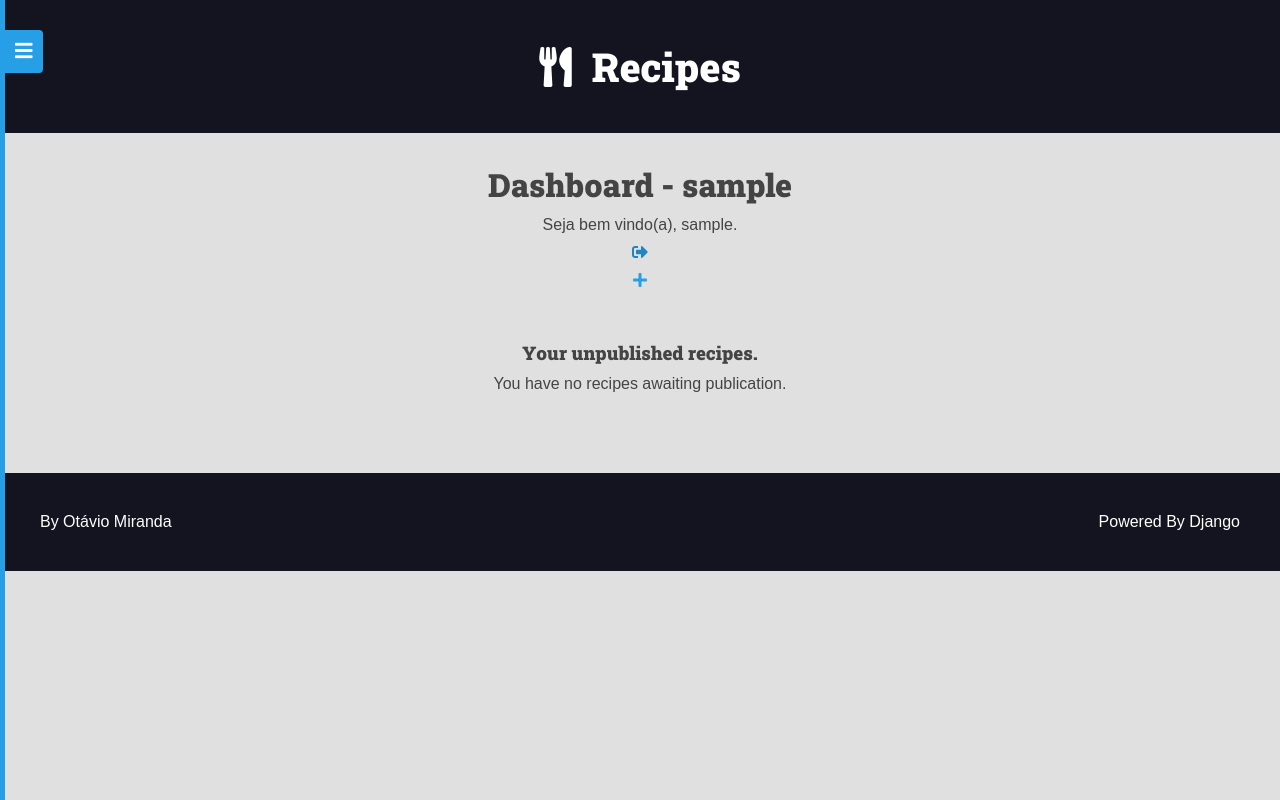
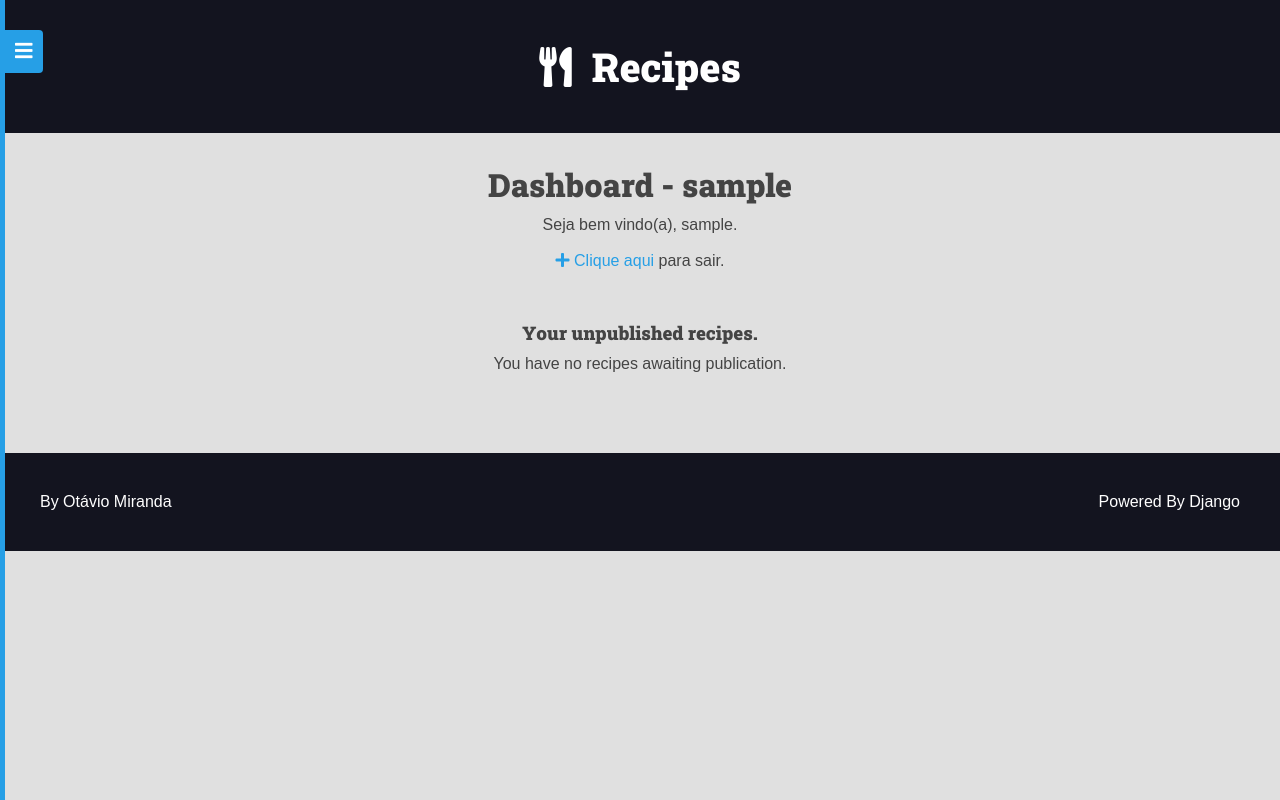
Before and after one commit to GustavoClausen/curso-django-primeiro-projeto, a Django app: page /authors/dashboard/ in a window 1280 px wide. Run offline with Django 4.2, Linux system fonts and the light colour scheme; the visitor is signed in with stand-in values (Sample User, id 1); data that the repository does not hold is empty; parts of the project's set-up code (start-up, migrations or seed data) failed here and were passed over.

Commit message:
Criando form (post) de logout

```diff
--- /dev/null
+++ b/authors/templates/author/pages/partials/form_logout.html
@@ -0,0 +1,4 @@
+<form method="POST" action="{% url 'authors:logout' %}" class="inlineform form-logout">
+    {% csrf_token %}
+    <input type="hidden" name="username" value="{{ request.user.username }}">
+</form>
--- a/authors/templates/author/pages/partials/login_message.html
+++ b/authors/templates/author/pages/partials/login_message.html
@@ -1,18 +1,12 @@
 {% if request.user.is_authenticated %}
     <div class="login-message">
         Seja bem vindo&#40;a&#41;, {{ request.user.username}}.<br>
-        <form method="POST" action="{% url 'authors:logout' %}" class="inlineform">
-            {% csrf_token %}
-            <input type="hidden" name="username" value="{{ request.user.username }}">
-            <button class="plaintextbutton" type="submit">
-                <i class="fas fa-sign-out-alt"></i>
-                <span class="exit-text">Sair</span>
-            </button>
-        </form>
         <br>
         <a class="a-add-recipe" href="{% url 'authors:dashboard_recipe_new' %}">
             <i class="fa fa-plus"></i>
             <span class="add-text">Adicionar receita</span>
         </a>
+        {% include 'author/pages/partials/form_logout.html' %}
+        <a class="authors-logout-link" href="#">Clique aqui</a> para sair.
     </div>
 {% endif %}
--- a/base_static/global/js/scripts.js
+++ b/base_static/global/js/scripts.js
@@ -41,6 +41,18 @@ function my_scope() {
            }
         }
     )();
+
+    (() => {
+        const authorLogoutLinks = document.querySelectorAll('.authors-logout-link');
+        const formLogout = document.querySelector('.form-logout');
+
+        for(const link of authorLogoutLinks) {
+            link.addEventListener('click', (e) => {
+                e.preventDefault();
+                formLogout.submit();
+            });
+        }
+    }
+    )();
 }
-
 my_scope()
--- a/base_templates/global/partials/menu.html
+++ b/base_templates/global/partials/menu.html
@@ -15,8 +15,8 @@
             {% if request.user.is_authenticated %}
                 <a href="{% url 'authors:dashboard' %}">Dashboard</a>
                 <a href="{% url 'authors:dashboard_recipe_new' %}">New recipe</a>
-                <a href="{% url 'authors:logout' %}">Logout</a>
-
+                <a class="authors-logout-link" href="{% url 'authors:logout' %}">Logout</a>
+                {% include 'author/pages/partials/form_logout.html' %}
             {% else %}
                 <a href="{% url 'authors:login' %}">Login</a>
                 <a href="{% url 'authors:register' %}">Register</a>
```
